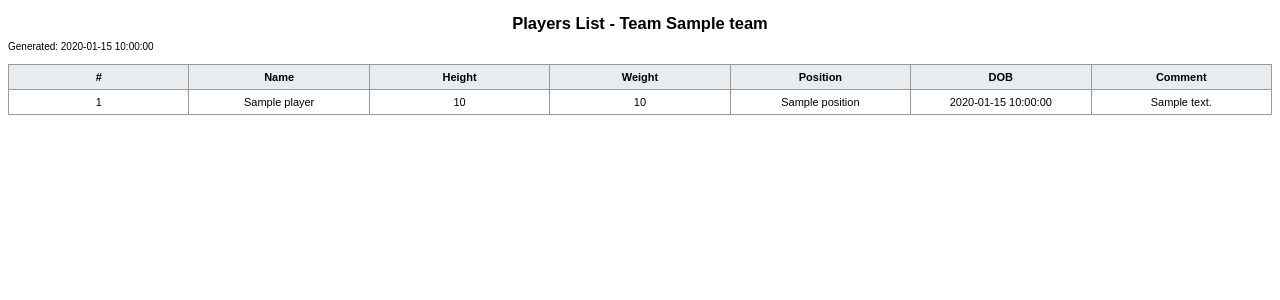
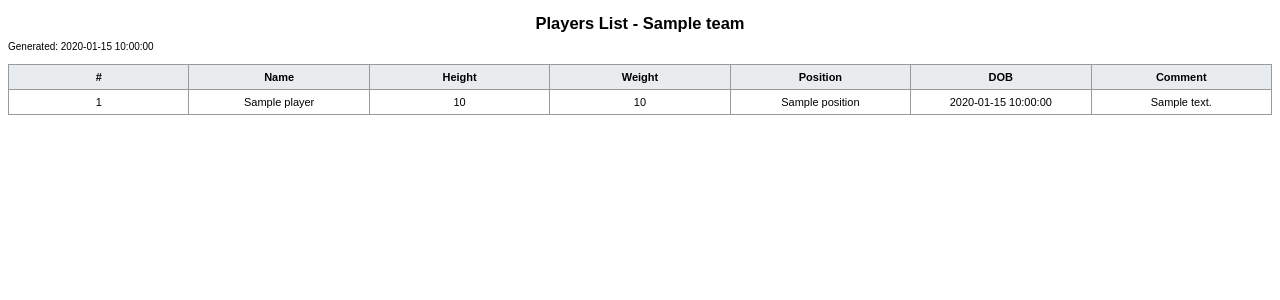
Before and after one commit to Larguech15/team-manager, a Flask app: template templates/players_pdf.html in a window 1280 px wide. Shown: the top 300 px of the page. Run offline with Flask 3, Linux system fonts and the light colour scheme; the visitor is signed in with stand-in values (Sample User, id 1); the template is opened without the code that fills it: most values are stand-ins (such as "Sample title", 1, 10 or a date in 2020).

Commit message:
Update players_pdf.html

```diff
--- a/templates/players_pdf.html
+++ b/templates/players_pdf.html
@@ -13,7 +13,7 @@
   </style>
 </head>
 <body>
-  <h2>Players List - Team {{ team }}</h2>
+  <h2>Players List - {{ get_team_display_name(team) }}</h2>
   <div class="meta">Generated: {{ generated_at }}</div>
 
   <table>
```
